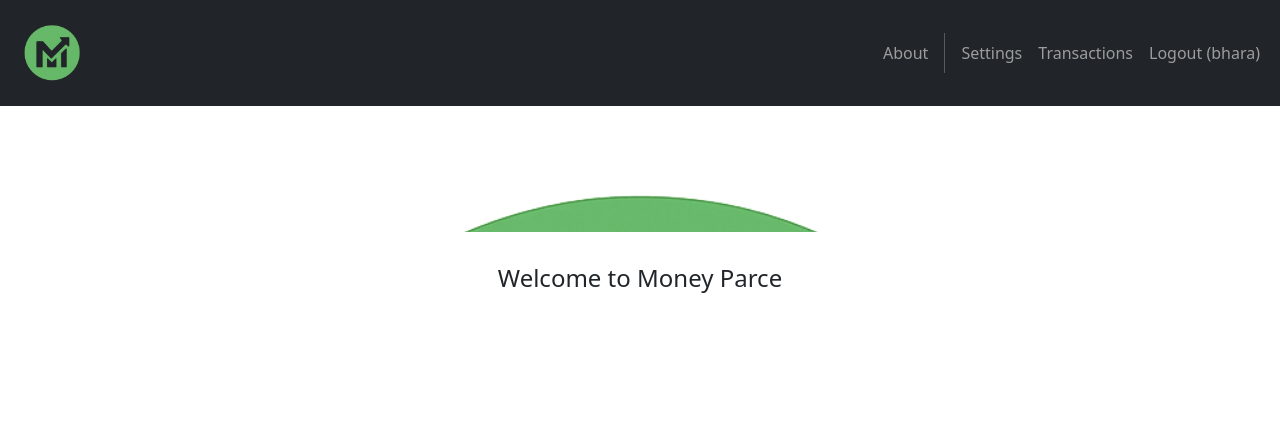
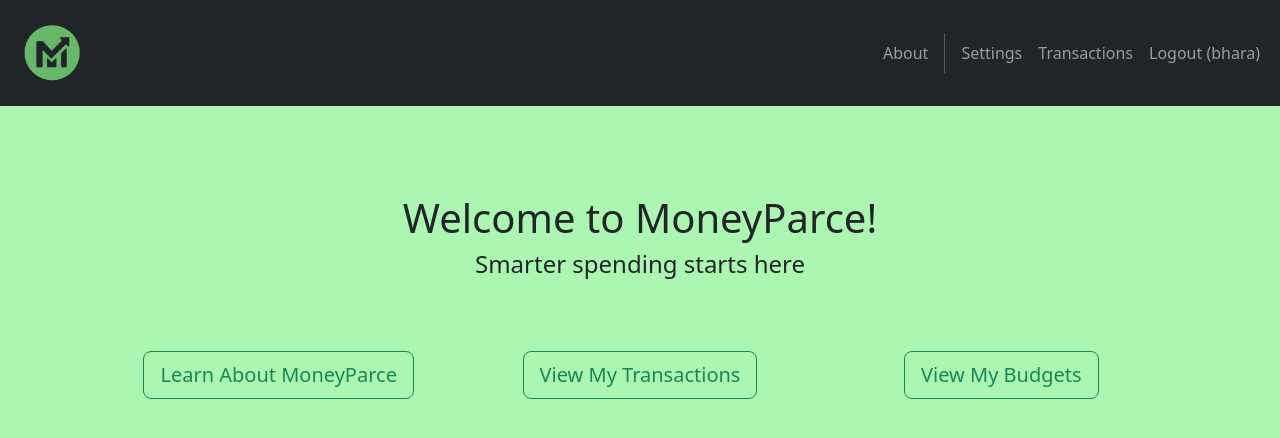
Before and after one commit to imermigkas3/MoneyParce, a Django app: page / in a window 1280 px wide. Shown: the top 438 px of the page. Run offline with Django 5.2, Linux system fonts and the light colour scheme; a user stored in the database is signed in.

Commit message:
restyles homepage and basehtml with color, also fixes logout button

```diff
--- a/MoneyParce/templates/base.html
+++ b/MoneyParce/templates/base.html
@@ -9,7 +9,7 @@
 
     <link rel="stylesheet" href="https://cdn.jsdelivr.net/npm/bootstrap@5.3.0/dist/css/bootstrap.min.css">
 </head>
-<body>
+<body style="background-color: #abf7b1;">
   <nav class="navbar navbar-expand-lg navbar-dark bg-dark">
     <div class="container-fluid">
       <a class="navbar-brand" href="/">
--- a/home/templates/home/index.html
+++ b/home/templates/home/index.html
@@ -1,19 +1,34 @@
 {% extends 'base.html' %}
 {% block content %}
-    <header class="masthead bg-index text-white text-center
-           py-4">
-        <div class="container d-flex align-items-center flex-
-            column pt-2">
-            <h2>Movies Store</h2>
-            <p>Your Ticket to Unlimited Entertainment!</p>
-        </div>
-    </header>
     <div class="p-3">
         <div class="container">
-            <div class="row mt-3">
+            <div class="row mt-5">
                 <div class="col mx-auto text-center mb-3">
-                    <h4>Welcome to Money Parce</h4>
+                    <h1>Welcome to MoneyParce!</h1>
+                    <h4>Smarter spending starts here</h4>
                 </div>
+            </div>
+            <div class="row mt-5">
+                {% if user.is_authenticated %}
+                    <div class="col text-center">
+                        <a class="btn btn-outline-success btn-lg w-auto" href="{% url 'transaction_list' %}" role="button">Learn About MoneyParce</a>
+                    </div>
+                    <div class="col text-center">
+                        <a class="btn btn-outline-success btn-lg w-auto" href="{% url 'transaction_list' %}" role="button">View My Transactions</a>
+                    </div>
+                    <div class="col text-center">
+                        <a class="btn btn-outline-success btn-lg w-auto" href="#" role="button">View My Budgets</a>
+                    </div>
+                {% else %}
+                    <div class="col text-center">
+                        <a class="btn btn-outline-success btn-lg w-auto" href="#" role="button">Learn about MoneyParce</a>
+                    </div>
+                    <div class="col text-center">
+                        <a class="btn btn-outline-success btn-lg w-auto" href="#" role="button">Login</a>
+                    </div>
+                    <div class="col text-center">
+                        <a class="btn btn-outline-success btn-lg w-auto" href="#" role="button">Sign Up</a>
+                {% endif %}
             </div>
         </div>
   </div>
```
Also changed, not shown: db.sqlite3.
